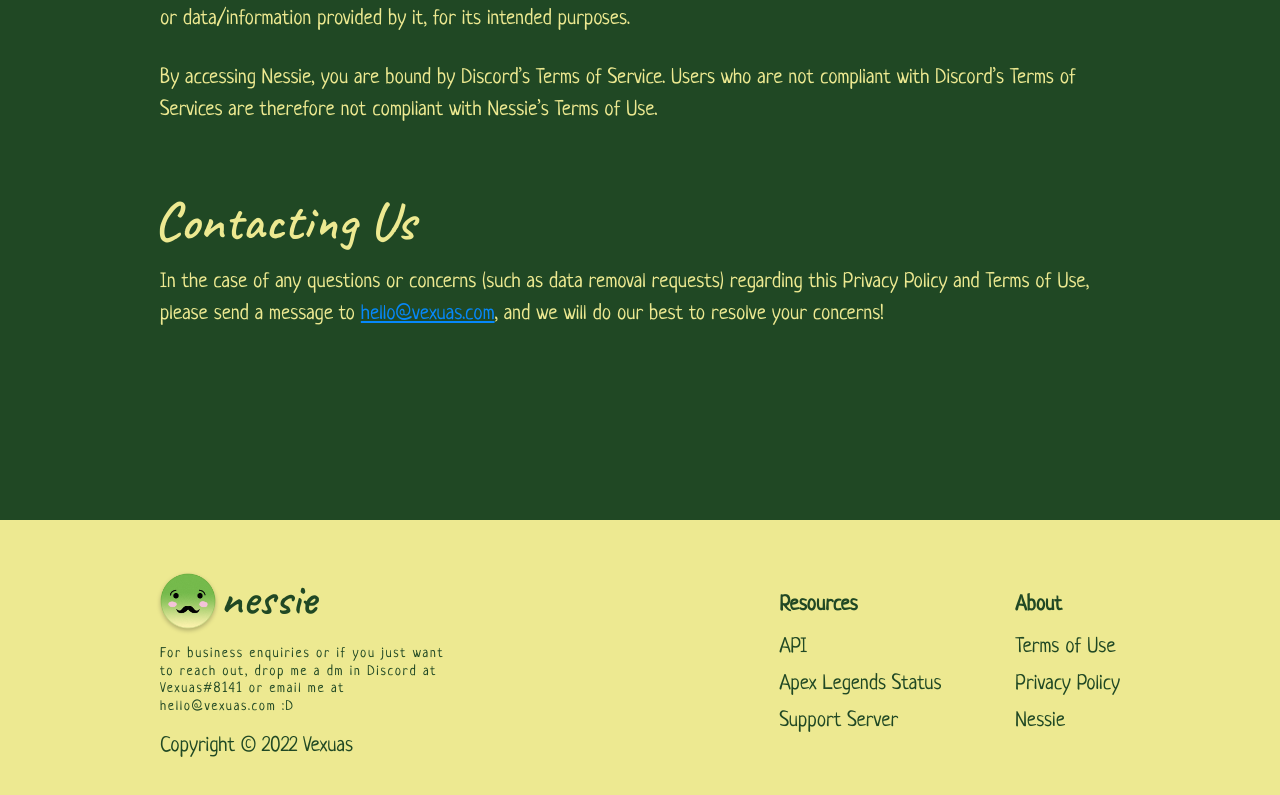
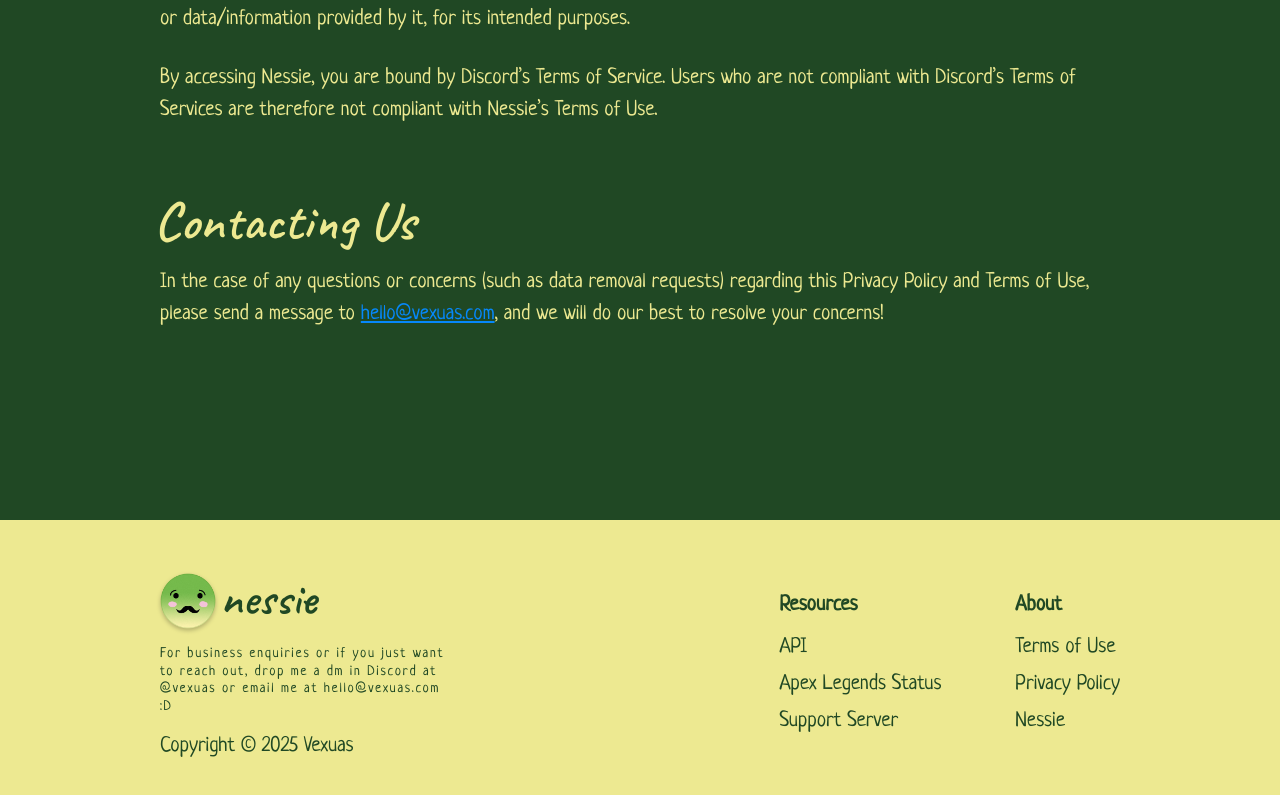
Before and after one commit to vexuas/nessie-web, a React (Create React App) app: page /terms_and_privacy in a window 1280 px wide. Shown: the part 1188-1983 px from the top of the page. Built offline with nearby package versions, Linux system fonts and the light colour scheme.

Commit message:
It's 2025 now

```diff
--- a/src/app/components/Footer/index.tsx
+++ b/src/app/components/Footer/index.tsx
@@ -11,9 +11,9 @@ export default function Footer() {
         </div>
         <div className={styles.Description}>
           For business enquiries or if you just want to reach out, drop me a dm in Discord at
-          Vexuas#8141 or email me at hello@vexuas.com :D
+          @vexuas or email me at hello@vexuas.com :D
         </div>
-        <div className={styles.Copyright}>Copyright © 2022 Vexuas</div>
+        <div className={styles.Copyright}>Copyright © 2025 Vexuas</div>
       </div>
       <div className={styles.Links}>
         <div className={styles.Resources}>
```
